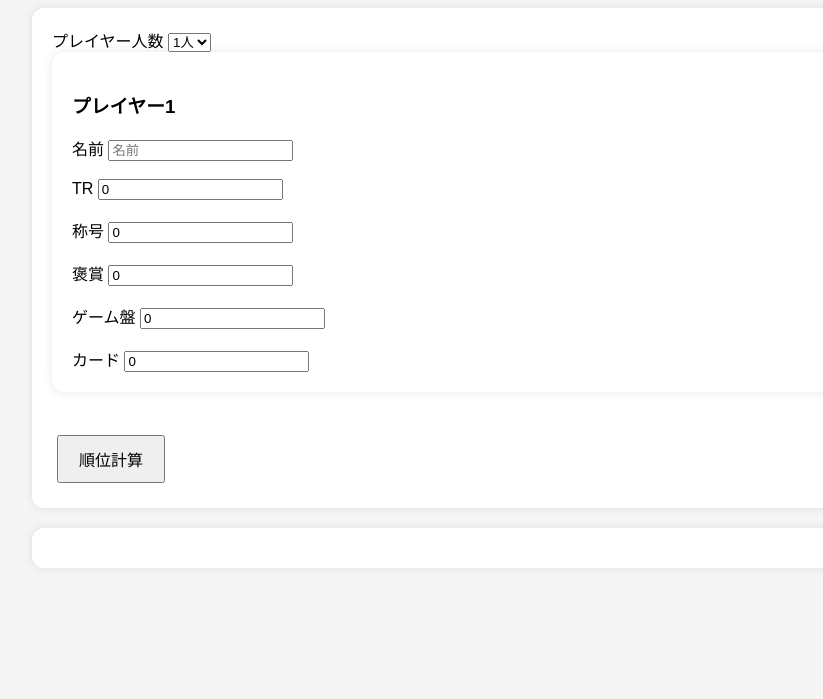
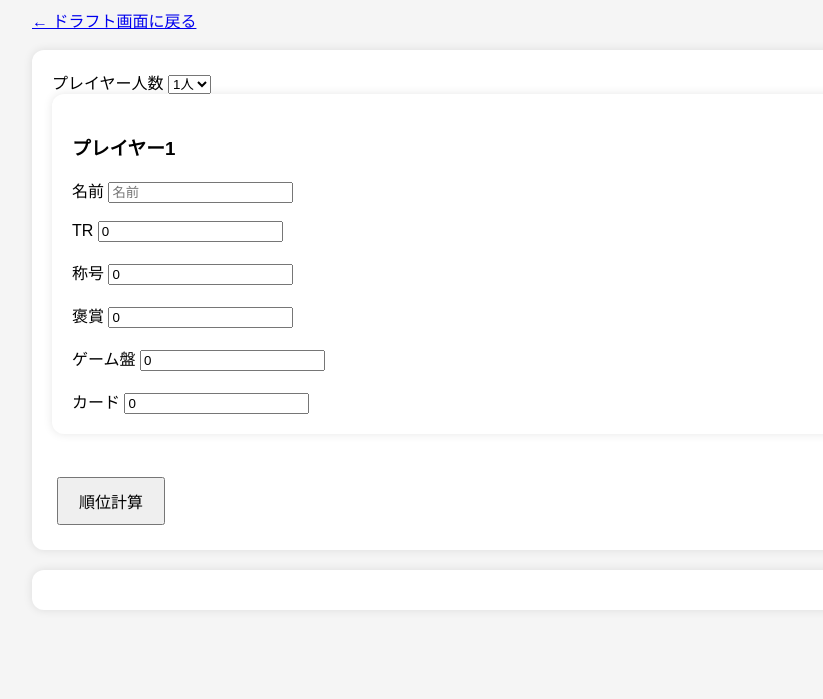
Before and after one commit to neon-zz/terafwo-, a plain HTML site: page score.html in a window 1280 px wide. Shown: the part 101-800 px from the top of the page, without its empty margins (8-831 px from the left). Drawn offline with Linux system fonts and the light colour scheme.

Commit message:
Add link to return to draft screen in score.html

```diff
--- a/score.html
+++ b/score.html
@@ -25,6 +25,12 @@
 <h1>
     テラフォ最終得点計算
 </h1>
+
+<a href="index.html">
+    ← ドラフト画面に戻る
+</a>
+
+<br><br>
 
 <div class="panel">
 
```
